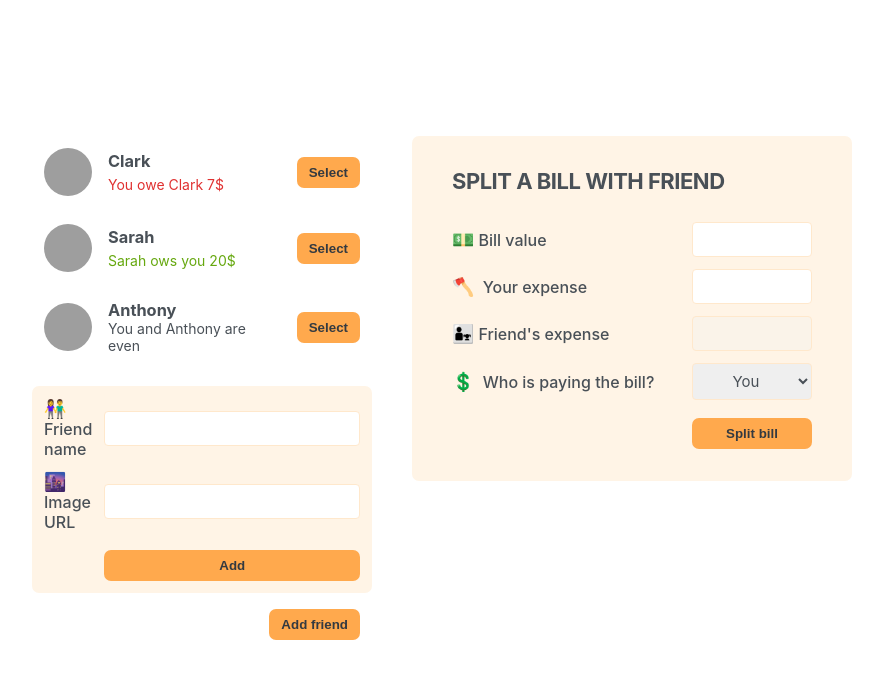
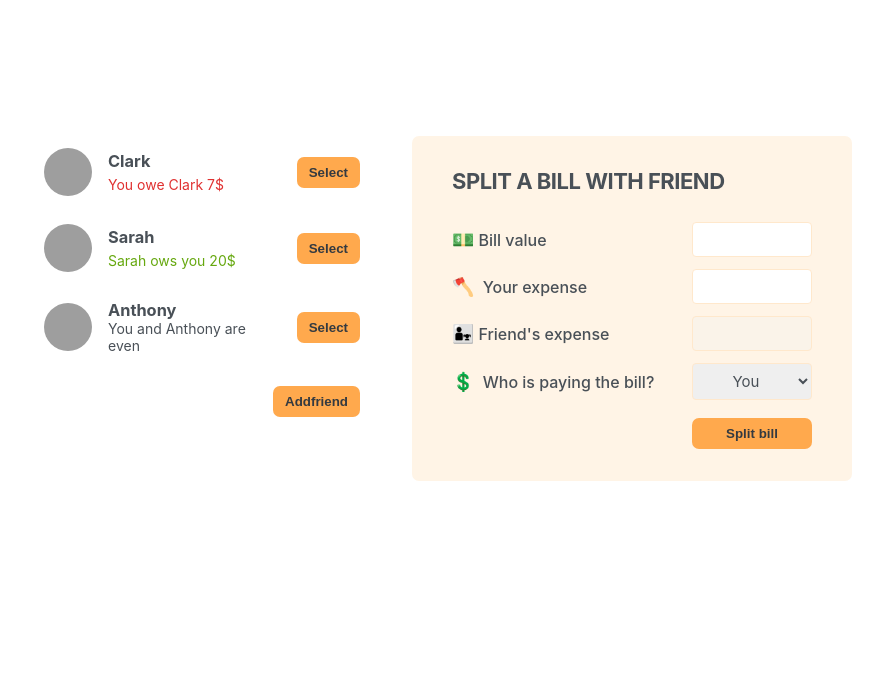
Before and after one commit to IrfanCatovic/eat-n-pay, a React (Create React App) app: page / in a window 1280 px wide. Shown: the top 678 px of the page, without its empty margins (198-1081 px from the left). Built offline with nearby package versions, Linux system fonts and the light colour scheme; grey boxes are pictures that could not be loaded.

Commit message:
Display new friend form

```diff
--- a/src/App.js
+++ b/src/App.js
@@ -1,3 +1,5 @@
+import { useState } from "react";
+
 const initialFriends = [
   {
     id: 118836,
@@ -20,12 +22,23 @@ const initialFriends = [
 ];
 
 export default function App() {
+  const [showAddFriend, setShowAddFriend] = useState(false);
+
+  function handleShowAddFriend() {
+    setShowAddFriend((show) => !show); //svejedno koje je ime mozemo i showaddfriend ili show
+  }
+
   return (
     <div className="app">
       <div className="sidebar">
         <FriendsList />
-        <FormAddFriend />
-        <Button>Add friend</Button>
+        {showAddFriend && <FormAddFriend />}
+        {/* Ako je stateShowAddFriend true onda pokaze FormAddFriend */}
+        <Button onClick={handleShowAddFriend}>
+          {showAddFriend ? "Close" : "Addfriend"}
+          {/* Ako je state showAddFriend true onda je forma otvorena i button treba
+          da pise close */}
+        </Button>
       </div>
       <FormSplitBill />
     </div>
@@ -66,8 +79,12 @@ function Friend({ friend }) {
   );
 }
 
-function Button({ children }) {
-  return <button className="button">{children}</button>;
+function Button({ children, onClick }) {
+  return (
+    <button className="button" onClick={onClick}>
+      {children}
+    </button>
+  );
 }
 
 function FormAddFriend() {
```
